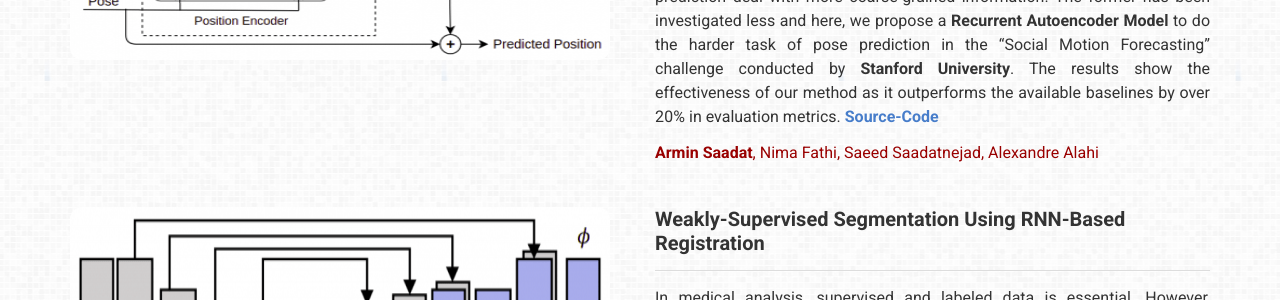
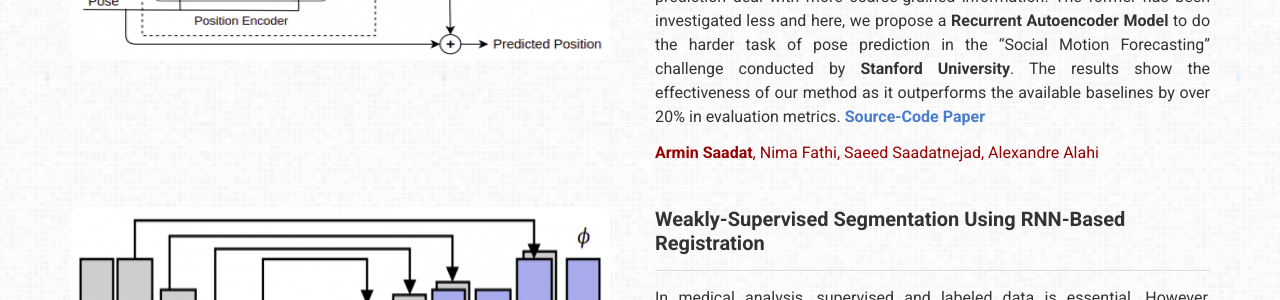
Before and after one commit to Armin-Saadat/Armin-Saadat.github.io, a Jekyll site: the page built from index.md, in a window 1280 px wide and 900 px high, scrolled down 674 px. Shown: the part 153-453 px from the top of the window. Built offline with Jekyll 4.4.1, drawn with Linux system fonts in a browser that asks for light colours; a style sheet for code colours, icons or effects is not loaded.

Commit message:
update paper link

```diff
--- a/_data/projects.yml
+++ b/_data/projects.yml
@@ -11,6 +11,7 @@
     The former has been investigated less and here, we propose a **Recurrent Autoencoder Model** to do the harder task of pose prediction in the "Social Motion Forecasting" challenge conducted by **Stanford University**.
     The results show the effectiveness of our method as it outperforms the available baselines by over 20% in evaluation metrics.
     [**Source-Code**](https://github.com/Armin-Saadat/pose-prediction-autoencoder)
+    [**Paper**](https://somof.stanford.edu/cgi-bin/public/ICCVSoMoF2021AllFiles/15/Supplementary/paper.pdf)
 
 
     <span style="color:#900"> **Armin Saadat**, Nima Fathi, Saeed Saadatnejad, Alexandre Alahi</span>
```
